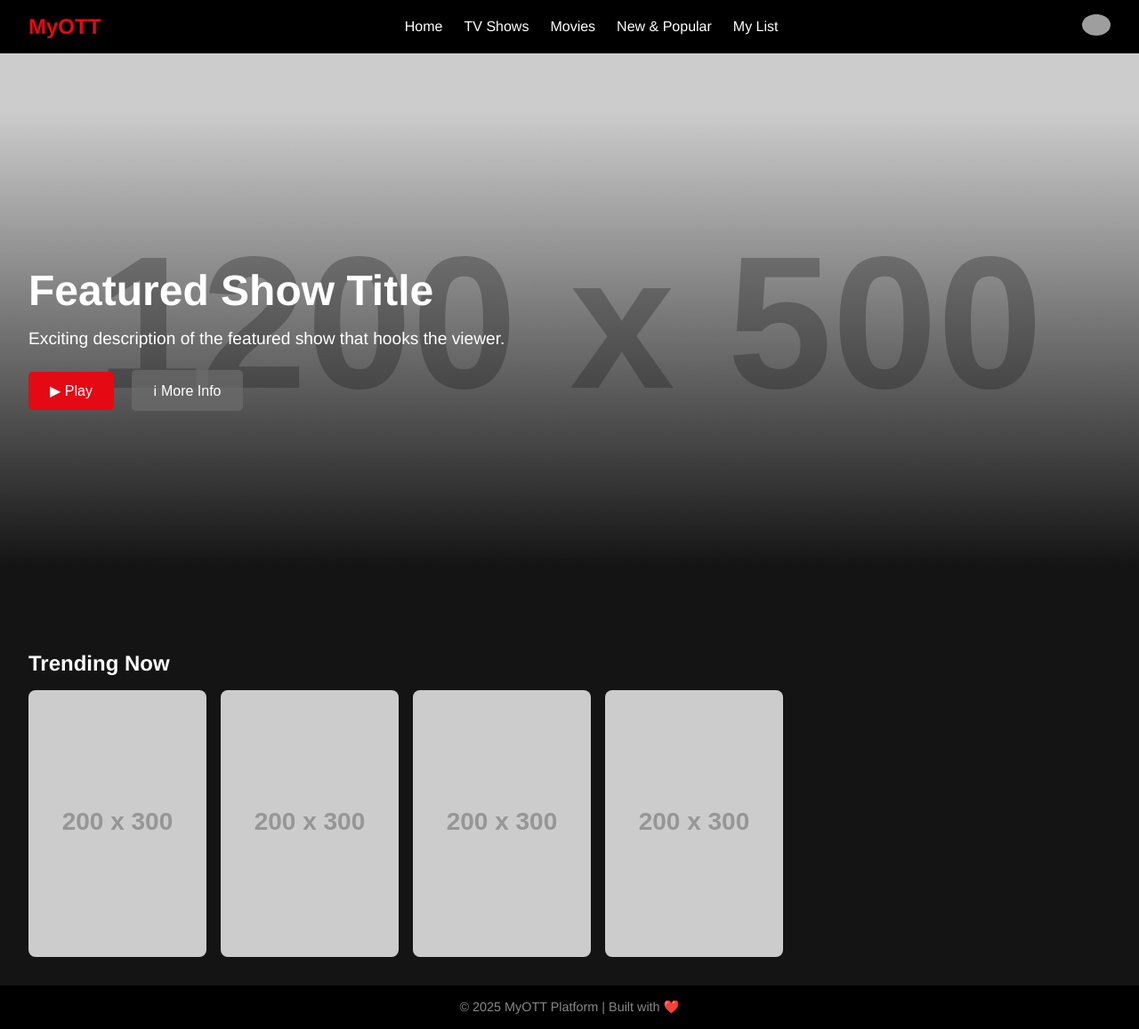
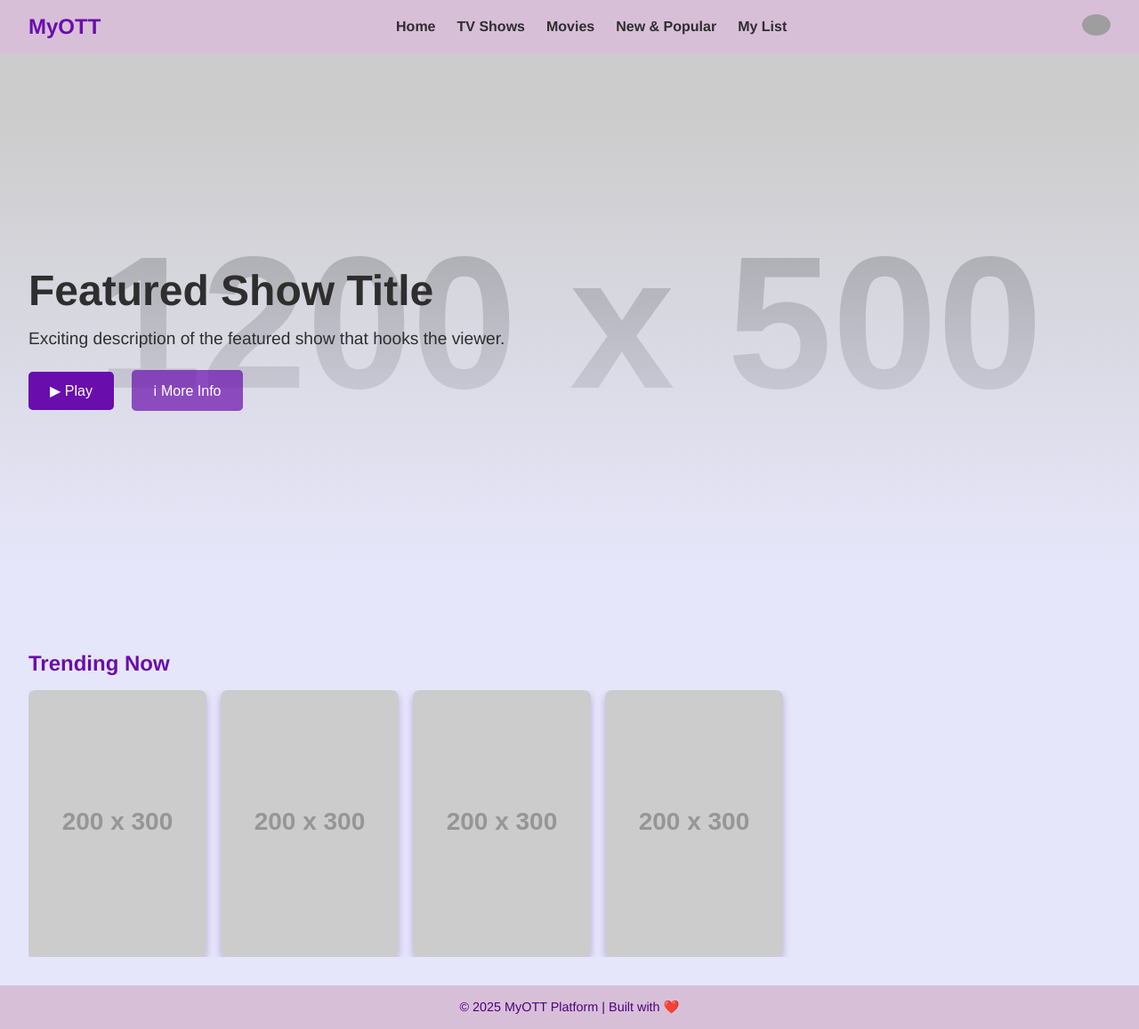
Before and after one commit to ruby295/Jenkins920, a plain HTML site: page index.html in a window 1280 px wide. Shown: the whole page at 89% size. Drawn offline with Linux system fonts and the light colour scheme; grey boxes are pictures that could not be loaded; placeholder pictures from the web are drawn by us.

Commit message:
light theme

```diff
--- a/Style.css
+++ b/Style.css
@@ -5,8 +5,8 @@
 }
 
 body {
-  background-color: #141414;
-  color: #fff;
+  background-color: #e6e6fa; /* Light Lavender */
+  color: #2e2e2e;
   font-family: 'Helvetica Neue', sans-serif;
 }
 
@@ -15,7 +15,7 @@ body {
   justify-content: space-between;
   align-items: center;
   padding: 1rem 2rem;
-  background-color: #000;
+  background-color: #d8bfd8; /* Thistle - lighter lavender */
   position: sticky;
   top: 0;
   z-index: 1000;
@@ -24,7 +24,7 @@ body {
 .logo {
   font-size: 1.5rem;
   font-weight: bold;
-  color: #e50914;
+  color: #6a0dad; /* Dark lavender/purple */
 }
 
 .nav-links {
@@ -34,13 +34,14 @@ body {
 }
 
 .nav-links li a {
-  color: #fff;
+  color: #2e2e2e;
   text-decoration: none;
   transition: color 0.3s;
+  font-weight: bold;
 }
 
 .nav-links li a:hover {
-  color: #e50914;
+  color: #6a0dad;
 }
 
 .user-profile img {
@@ -49,12 +50,13 @@ body {
 }
 
 .hero {
-  background: url('https://via.placeholder.com/1200x500') center/cover no-repeat;
+  background: url('https://via.placeholder.com/1200x500/ddd/lavender') center/cover no-repeat;
   height: 80vh;
   display: flex;
   align-items: center;
   padding: 2rem;
   position: relative;
+  color: #2e2e2e;
 }
 
 .hero::after {
@@ -64,7 +66,7 @@ body {
   left: 0;
   width: 100%;
   height: 100%;
-  background: linear-gradient(to top, #141414 10%, transparent 90%);
+  background: linear-gradient(to top, #e6e6fa 10%, transparent 90%);
 }
 
 .hero-content {
@@ -84,7 +86,7 @@ body {
 }
 
 .hero-buttons .btn {
-  background-color: #e50914;
+  background-color: #6a0dad;
   border: none;
   padding: 0.75rem 1.5rem;
   margin-right: 1rem;
@@ -96,11 +98,11 @@ body {
 }
 
 .hero-buttons .btn.info {
-  background-color: rgba(109, 109, 110, 0.7);
+  background-color: rgba(106, 13, 173, 0.7);
 }
 
 .hero-buttons .btn:hover {
-  background-color: #f40612;
+  background-color: #8a2be2;
 }
 
 .category {
@@ -110,6 +112,7 @@ body {
 .category h2 {
   margin-bottom: 1rem;
   font-size: 1.5rem;
+  color: #6a0dad;
 }
 
 .carousel {
@@ -125,12 +128,13 @@ body {
   object-fit: cover;
   border-radius: 0.5rem;
   scroll-snap-align: start;
+  box-shadow: 0 4px 8px rgba(106, 13, 173, 0.3);
 }
 
 .footer {
   text-align: center;
   padding: 1rem;
-  background-color: #000;
-  color: #888;
+  background-color: #d8bfd8;
+  color: #4b0082;
   font-size: 0.9rem;
 }
```
Also changed, not shown: index.html (+1 -1 lines).
